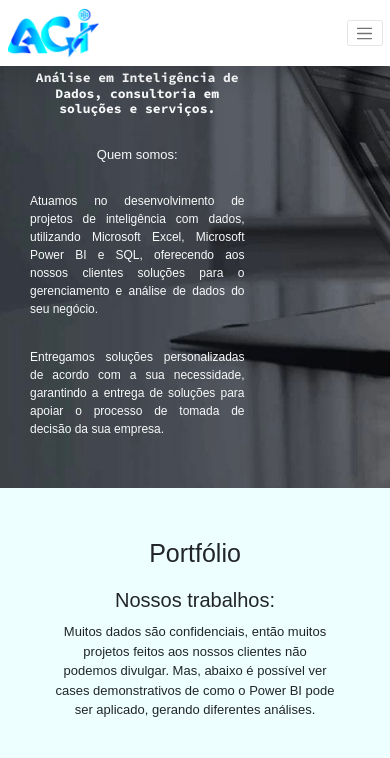
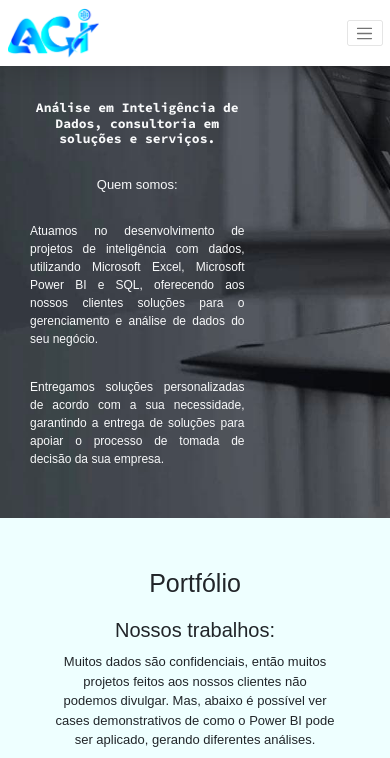
Before and after one commit to ceciliaoliveira-s/ConsultoriaCA, a PHP site: page / in a window 390 px wide. Shown: the top 758 px of the page. Run offline with PHP 8.4, Linux system fonts and the light colour scheme; some web fonts are replaced.

Commit message:
Increase banner padding top in responsive

```diff
--- a/css/responsive.css
+++ b/css/responsive.css
@@ -95,7 +95,7 @@
 
 @media (max-width: 600px) {
     .banner {
-        padding: 7rem 3rem 2rem 3rem;
+        padding: 10rem 3rem 2rem 3rem;
     }
 
     .banner .text {
```
